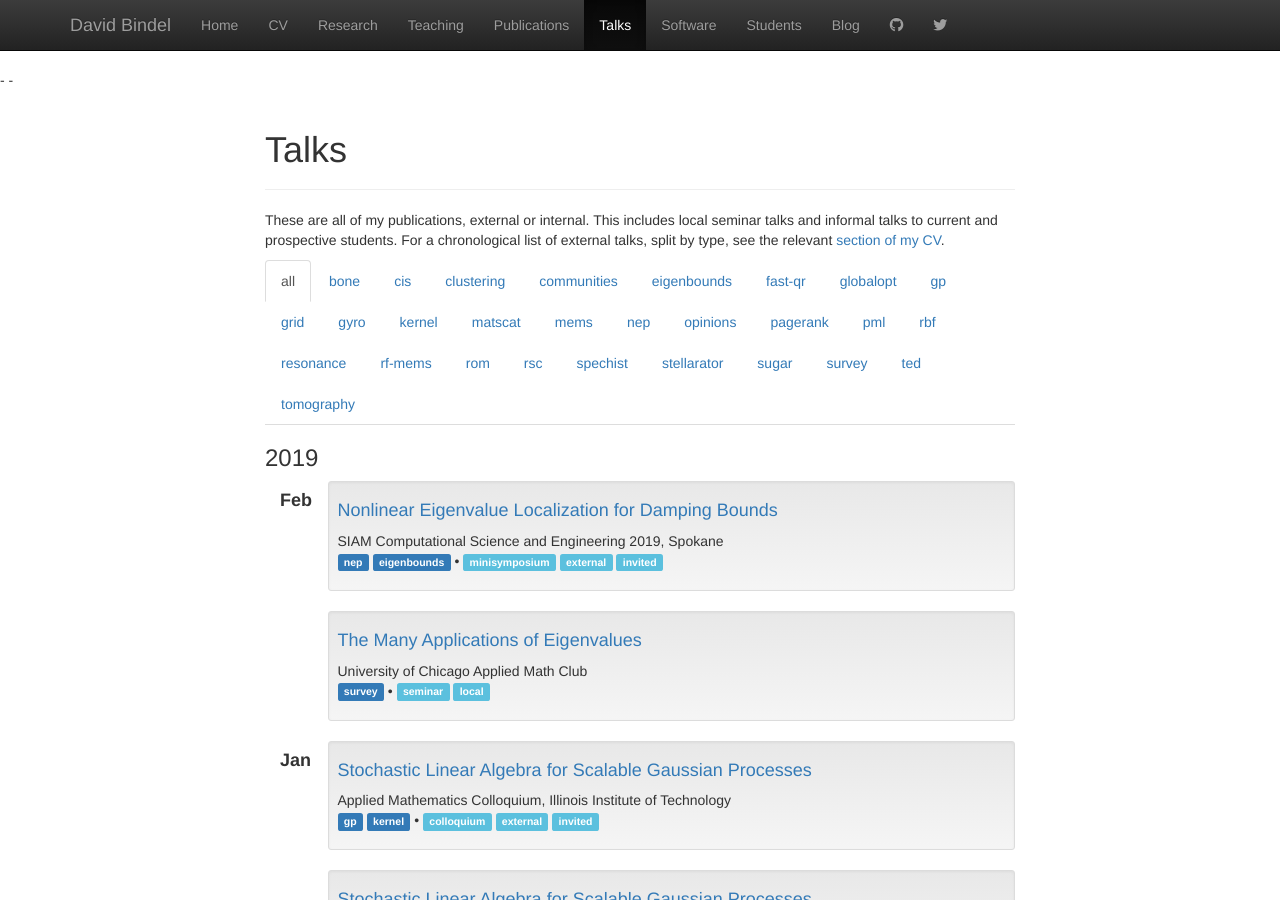
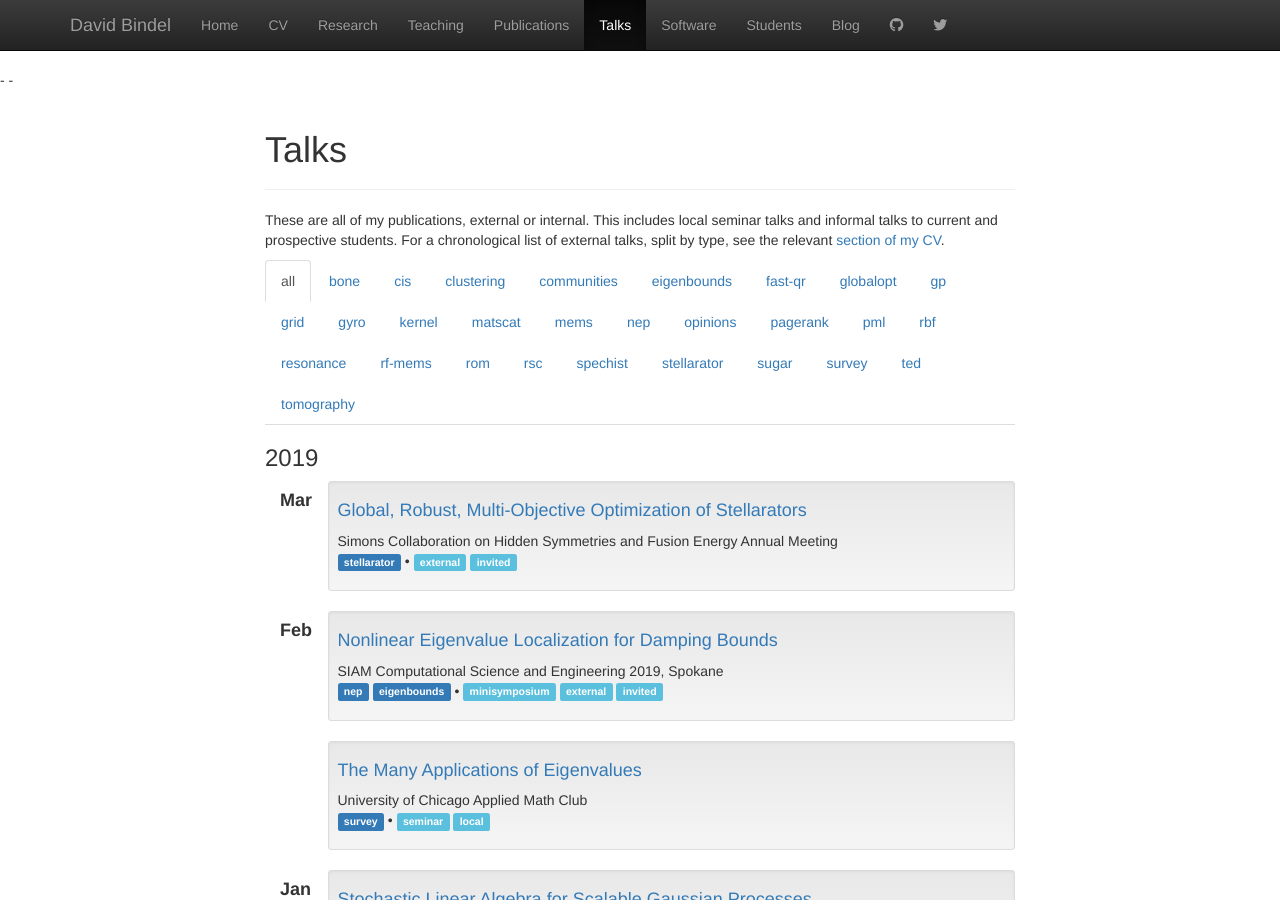
Before and after one commit to dbindel/cornell_web, a Jekyll site: the page built from talks.html, in a window 1280 px wide and 900 px high. Built offline with Jekyll 4.4.1, drawn with Linux system fonts in a browser that asks for light colours; nearby versions of some CDN libraries.

Commit message:
Added Simons meeting presentation.

```diff
--- a/_data/present.yml
+++ b/_data/present.yml
@@ -1086,3 +1086,9 @@
   tags: [nep, eigenbounds]
   where: SIAM Computational Science and Engineering 2019, Spokane
   type: [minisymposium, external, invited]
+-
+  file: 2019-03-simons/simons-mar19.pdf
+  title: "Global, Robust, Multi-Objective Optimization of Stellarators"
+  tags: [stellarator]
+  where: Simons Collaboration on Hidden Symmetries and Fusion Energy Annual Meeting
+  type: [external, invited]
```
